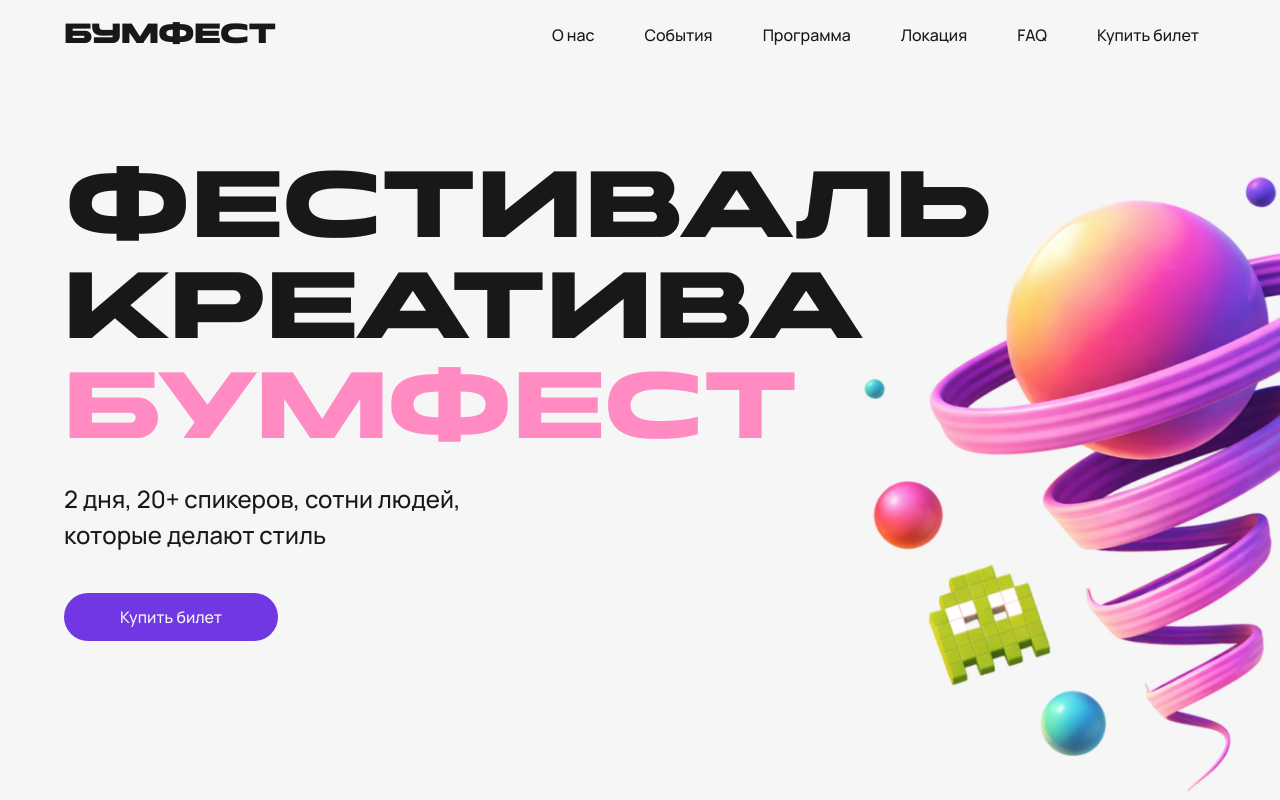
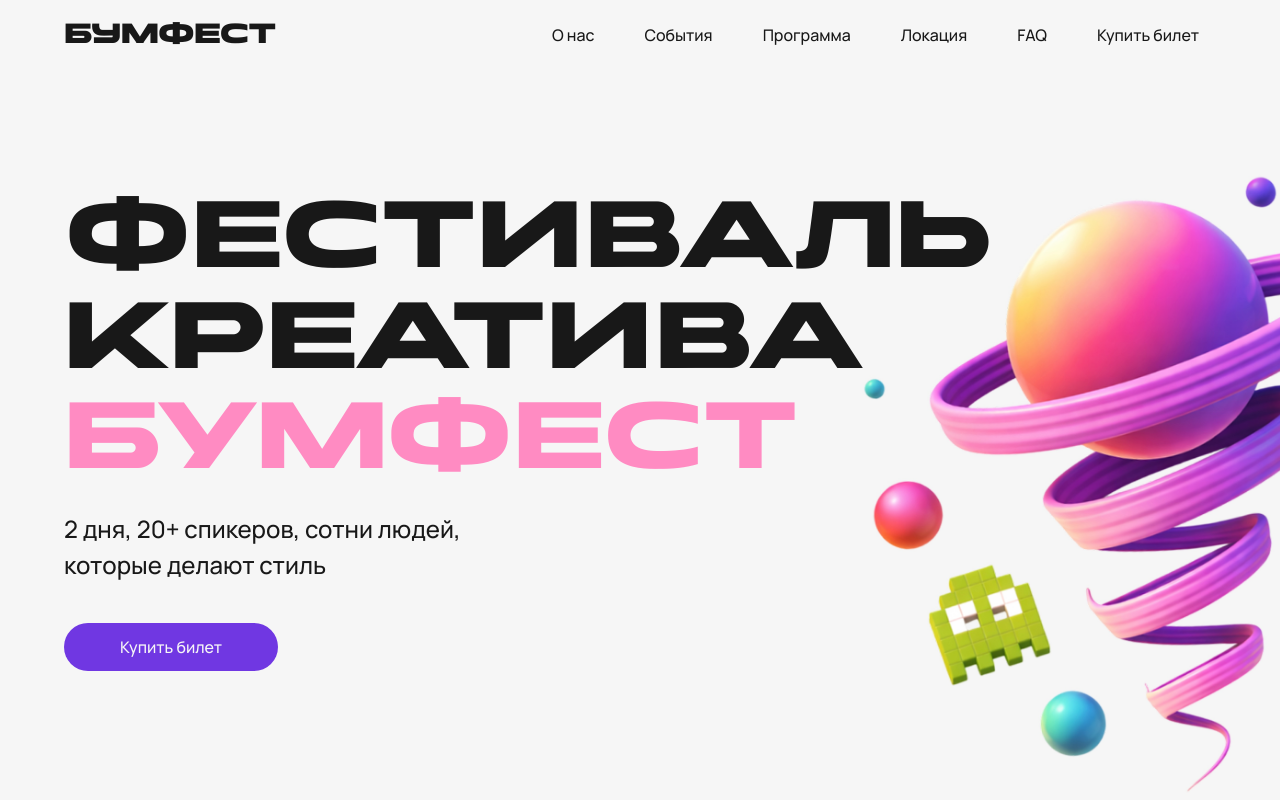
Before and after one commit to aleshinaolga-hue/-Bumfest-, a plain HTML site: page index.html in a window 1280 px wide. Shown: the top 800 px of the page. Drawn offline with nearby package versions, Linux system fonts and the light colour scheme.

Commit message:
Update padding in styles.css for better layout

```diff
--- a/styles.css
+++ b/styles.css
@@ -155,7 +155,7 @@ body {
   min-height: 100vh;
   display: flex;
   align-items: center;
-  padding-left: clamp(16px, 5vw, 100px);
+  padding: 100px clamp(16px, 5vw, 100px) 40px;
   position: relative;
   margin-bottom: 36px;
 }
```
